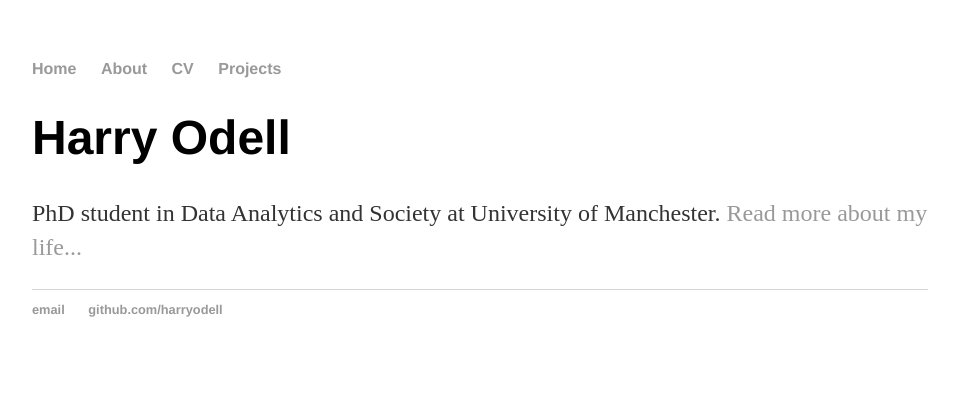
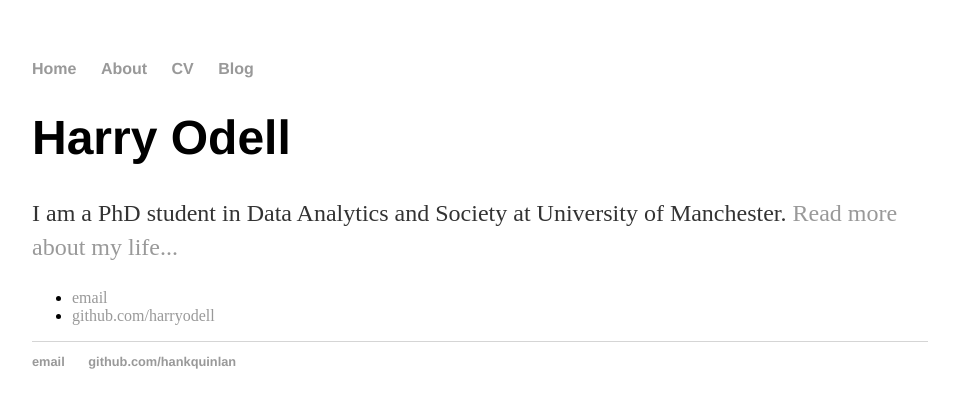
Before and after one commit to harryodell/harryodell.github.io, a Jekyll site: the page built from index.html, in a window 1280 px wide. Shown: the top 408 px of the page, without its empty margins (160-1118 px from the left). Built offline with Jekyll 4.4.1, drawn with Linux system fonts in a browser that asks for light colours.

Commit message:
update index

```diff
--- a/index.html
+++ b/index.html
@@ -1,30 +1,12 @@
-<!DOCTYPE html>
-<html>
-	<head>
-		<title>Harry Odell</title>
-		<!-- link to main stylesheet -->
-		<link rel="stylesheet" type="text/css" href="/css/main.css">
-	</head>
-	<body>
-		<nav>
-    		<ul>
-        		<li><a href="/">Home</a></li>
-	        	<li><a href="/about">About</a></li>
-        		<li><a href="/cv">CV</a></li>
-        		<li><a href="/projects">Projects</a></li>
-    		</ul>
-		</nav>
-		<div class="container">
+---
+layout: default
+title: Harry Odell
+---
 <div class="blurb">
 	<h1>Harry Odell</h1>
-				<p>PhD student in Data Analytics and Society at University of Manchester. <a href="/about">Read more about my life...</a></p>
+	<p>I am a PhD student in Data Analytics and Society at University of Manchester. <a href="/about">Read more about my life...</a></p>
 </div><!-- /.blurb -->
-		</div><!-- /.container -->
-		<footer>
 <ul>
 <li><a href="mailto:harryodell@postgrad.manchester.ac.uk">email</a></li>
 <li><a href="https://github.com/harryodell">github.com/harryodell</a></li>
 </ul>
-		</footer>
-	</body>
-</html>
```
Lines whose indentation alone changed are shown as unchanged.
